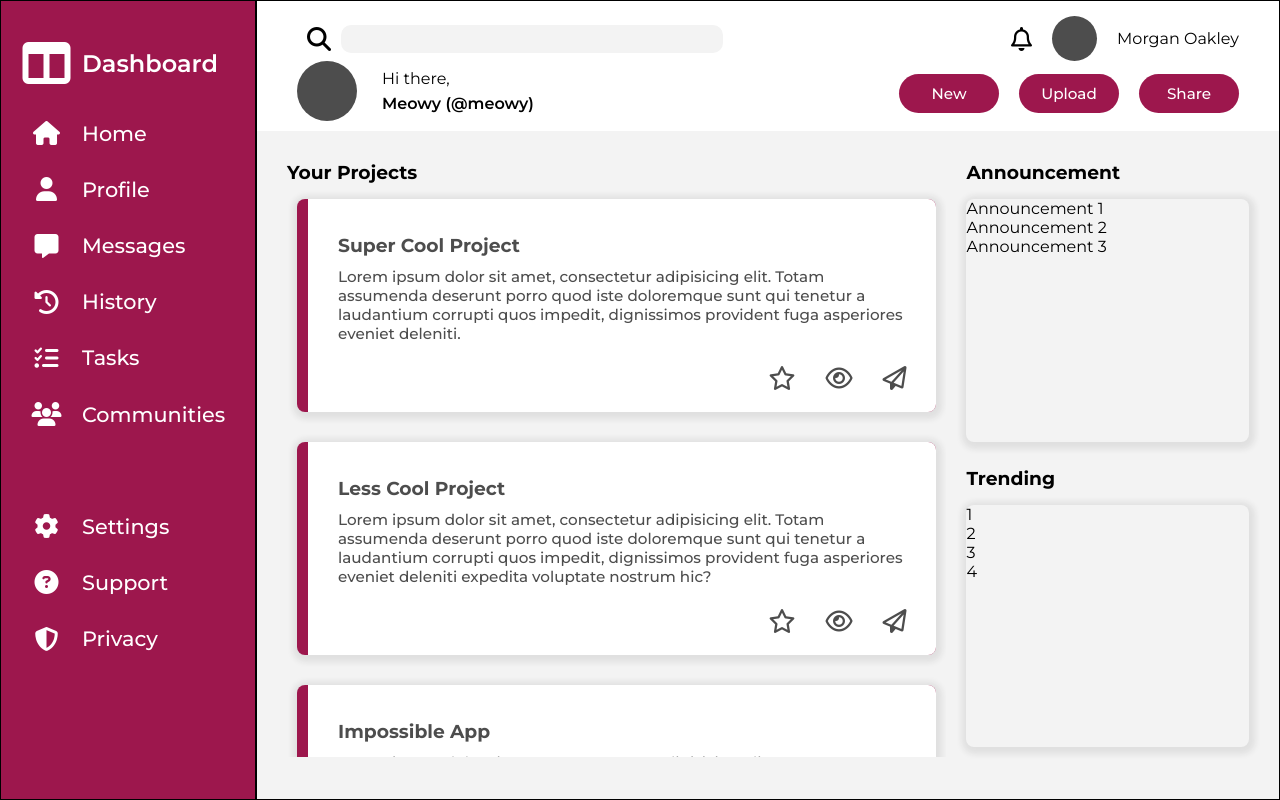
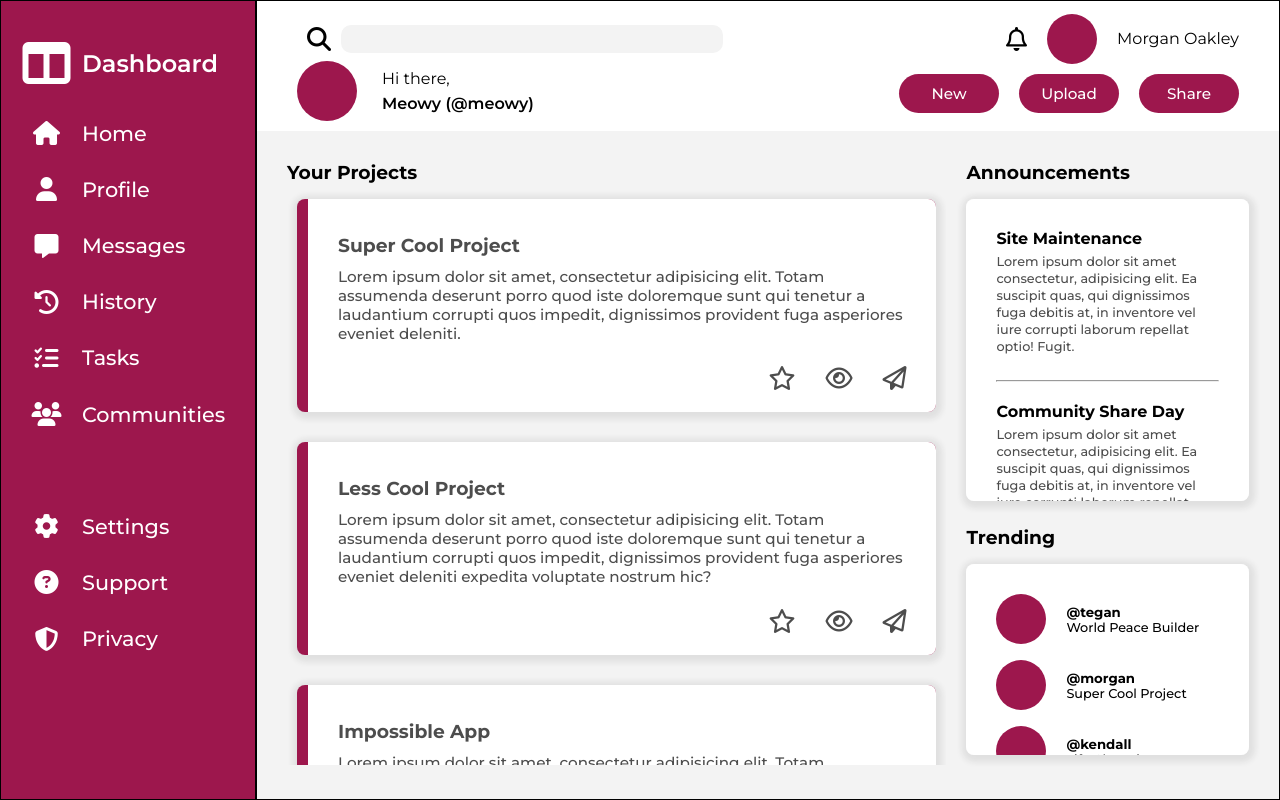
Before and after one commit to meowyboii/admin-dashboard, a plain HTML site: page index.html in a window 1280 px wide. Drawn offline with Linux system fonts and the light colour scheme.

Commit message:
add announcements and trending sections with design

```diff
--- a/index.html
+++ b/index.html
@@ -180,29 +180,65 @@
             </div>
           </div>
           <div id="side-info">
-            <h3>Announcement</h3>
+            <h3>Announcements</h3>
             <div id="announcements">
-              <div class="announcement">Announcement 1</div>
-              <div class="announcement">Announcement 2</div>
-              <div class="announcement">Announcement 3</div>
+              <div class="announcement">
+                <h4>Site Maintenance</h4>
+                <p>
+                  Lorem ipsum dolor sit amet consectetur, adipisicing elit. Ea
+                  suscipit quas, qui dignissimos fuga debitis at, in inventore
+                  vel iure corrupti laborum repellat optio! Fugit.
+                </p>
+                <hr />
+              </div>
+              <div class="announcement">
+                <h4>Community Share Day</h4>
+                <p>
+                  Lorem ipsum dolor sit amet consectetur, adipisicing elit. Ea
+                  suscipit quas, qui dignissimos fuga debitis at, in inventore
+                  vel iure corrupti laborum repellat optio! Fugit.
+                </p>
+                <hr />
+              </div>
+              <div class="announcement">
+                <h4>Updated Privacy Policy</h4>
+                <p>
+                  Lorem ipsum dolor sit amet consectetur, adipisicing elit. Ea
+                  suscipit quas, qui dignissimos fuga debitis at, in inventore
+                  vel iure corrupti laborum repellat optio! Fugit. Lorem ipsum
+                  dolor sit amet consectetur, adipisicing elit.
+                </p>
+              </div>
             </div>
             <h3>Trending</h3>
             <div id="trending">
               <div class="trend">
-                <div class="icon"></div>
-                <div class="trend-content">1</div>
+                <div class="icon circle"></div>
+                <div class="trend-content">
+                  <h5>@tegan</h5>
+                  <p>World Peace Builder</p>
+                </div>
               </div>
               <div class="trend">
-                <div class="icon"></div>
-                <div class="trend-content">2</div>
+                <div class="icon circle"></div>
+                <div class="trend-content">
+                  <h5>@morgan</h5>
+                  <p>Super Cool Project</p>
+                </div>
               </div>
               <div class="trend">
-                <div class="icon"></div>
-                <div class="trend-content">3</div>
+                <div class="icon circle"></div>
+                <div class="trend-content">
+                  <h5>@kendall</h5>
+                  <p>Life Changing App</p>
+                </div>
               </div>
               <div class="trend">
-                <div class="icon"></div>
-                <div class="trend-content">4</div>
+                <div class="icon circle"></div>
+                <div class="trend-content">
+                  <h5>@alex</h5>
+                  <p>No Traffic Maker</p>
+                </div>
               </div>
             </div>
           </div>
--- a/styles.css
+++ b/styles.css
@@ -92,9 +92,9 @@ input[type="search"] {
   font-weight: 600;
 }
 .circle {
-  width: 45px;
-  height: 45px;
-  background-color: #4d4d4d;
+  width: 50px;
+  height: 50px;
+  background-color: var(--primary-color);
   border-radius: 50%;
 }
 #profile-icon-lg {
@@ -130,7 +130,7 @@ input[type="search"] {
   justify-content: center;
   padding: 30px;
   gap: 20px;
-  height: 82vh;
+  height: 83vh;
   background-color: var(--dirty-white);
 }
 #projects-container {
@@ -185,16 +185,47 @@ input[type="search"] {
   height: 100%;
 }
 #announcements {
+  display: flex;
+  flex-direction: column;
+  gap: 20px;
   margin: 15px 0 25px 0;
-  height: 50%;
+  max-height: 50%;
   box-shadow: 1px 2px 6px 5px rgba(36, 36, 36, 0.089);
   border-radius: 8px;
+  background-color: white;
+  padding: 30px;
+  overflow: auto;
 }
 .announcement {
+  display: flex;
+  flex-direction: column;
+  gap: 5px;
+}
+.announcement p {
+  margin-bottom: 20px;
+  font-size: 0.8rem;
+  font-weight: 450;
+  color: var(--text-color);
+  line-height: 17px;
 }
 #trending {
   margin: 15px 0 10px 0;
-  height: 50%;
+  max-height: 50%;
   box-shadow: 1px 2px 6px 5px rgba(36, 36, 36, 0.089);
   border-radius: 8px;
+  background-color: white;
+  padding: 30px;
+  display: flex;
+  flex-direction: column;
+  gap: 16px;
+  overflow: auto;
 }
+.trend {
+  display: flex;
+  align-items: center;
+  gap: 20px;
+}
+.trend p {
+  font-size: 0.8rem;
+  font-weight: 450;
+}
```
